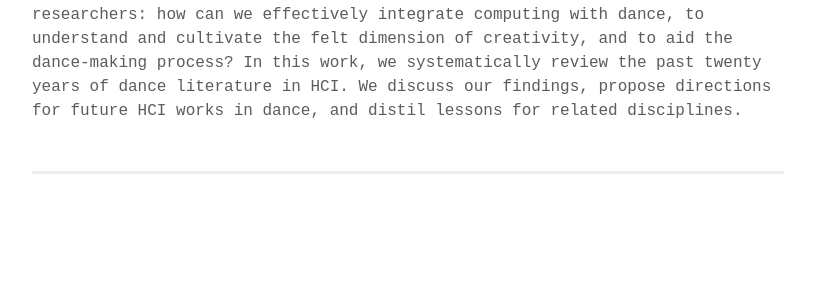
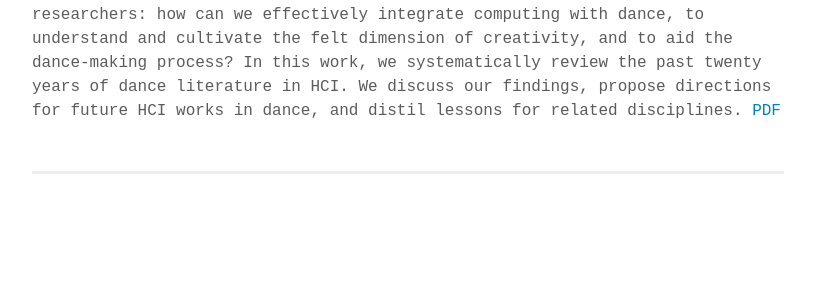
Before and after one commit to qiushi-zhou/qiushi-zhou.github.io, a Jekyll site: the page built from publications.md, in a window 1280 px wide. Shown: the part 487-781 px from the top of the page, without its empty margins (232-1047 px from the left). Built offline with Jekyll 4.4.1, drawn with Linux system fonts in a browser that asks for light colours; some web fonts are replaced.

Commit message:
Update publications.md

```diff
--- a/publications.md
+++ b/publications.md
@@ -8,6 +8,6 @@
 
 ## Dance and Choreography in HCI: A Two-Decade Retrospective
 
-Designing computational support for dance is an emerging area of HCI research, incorporating the cultural, experiential, and embodied characteristics of the third-wave shift. The challenges of recognising the abstract qualities of body movement, and of mediating between the diverse parties involved in the idiosyncratic creative process, present important questions to HCI researchers: how can we effectively integrate computing with dance, to understand and cultivate the felt dimension of creativity, and to aid the dance-making process? In this work, we systematically review the past twenty years of dance literature in HCI. We discuss our findings, propose directions for future HCI works in dance, and distil lessons for related disciplines.
+Designing computational support for dance is an emerging area of HCI research, incorporating the cultural, experiential, and embodied characteristics of the third-wave shift. The challenges of recognising the abstract qualities of body movement, and of mediating between the diverse parties involved in the idiosyncratic creative process, present important questions to HCI researchers: how can we effectively integrate computing with dance, to understand and cultivate the felt dimension of creativity, and to aid the dance-making process? In this work, we systematically review the past twenty years of dance literature in HCI. We discuss our findings, propose directions for future HCI works in dance, and distil lessons for related disciplines. <a href="https://qiushi-zhou.github.io/PDF/CHI2021-dance">PDF</a>
 
 <div class="divider"></div>
```
